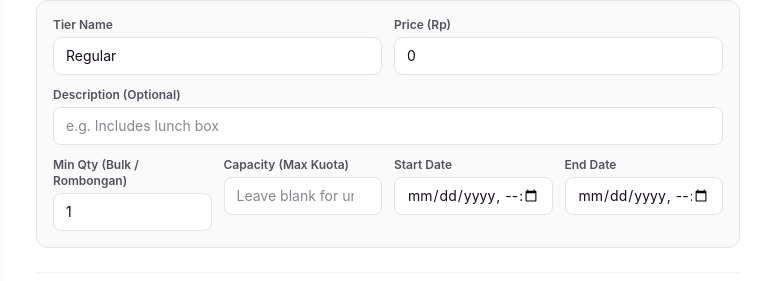
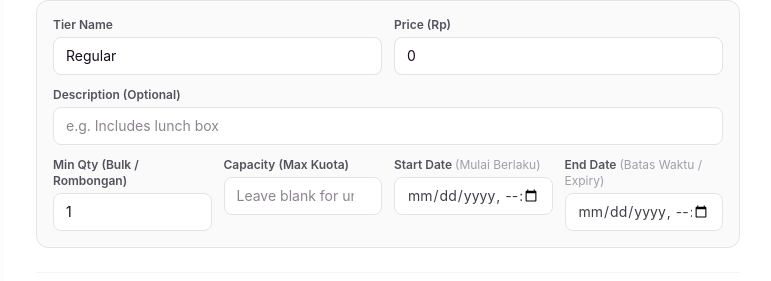
Before and after one commit to angeloxwidiyanto/go-wow-ministry-app, a Next.js app: page /admin/events/create in a window 1280 px wide. Shown: the part 1429-1710 px from the top of the page, without its empty margins (324-1095 px from the left). Built offline with nearby package versions, Linux system fonts and the light colour scheme; no server answers.

Commit message:
feat: restore ticket tier expiration and validity date controls in admin forms and public pages

```diff
--- a/src/app/[slug]/page.tsx
+++ b/src/app/[slug]/page.tsx
@@ -219,11 +219,20 @@ export default async function EventLandingPage({ params }: { params: Promise<{ s
             <section className="scroll-mt-32" id="tickets">
               <h2 className="text-4xl font-headline font-bold text-zinc-900 mb-8 text-center border-b pb-6">Ticket Packages</h2>
               <div className="grid grid-cols-1 md:grid-cols-2 gap-6">
-                {event.ticket_tiers.map((tier: any) => (
-                  <div key={tier.id} className="relative p-8 border border-zinc-200 rounded-3xl bg-white hover:border-primary/50 hover:shadow-[0_20px_40px_rgb(0,0,0,0.06)] hover:-translate-y-1 transition-all duration-300 flex flex-col justify-between group overflow-hidden">
+                {event.ticket_tiers.map((tier: any) => {
+                  const now = new Date();
+                  const isNotStarted = tier.start_date && new Date(tier.start_date) > now;
+                  const isExpired = tier.end_date && new Date(tier.end_date) < now;
+
+                  return (
+                    <div key={tier.id} className={`relative p-8 border rounded-3xl bg-white transition-all duration-300 flex flex-col justify-between group overflow-hidden ${isExpired || isNotStarted ? 'border-zinc-200 opacity-75' : 'border-zinc-200 hover:border-primary/50 hover:shadow-[0_20px_40px_rgb(0,0,0,0.06)] hover:-translate-y-1'}`}>
                       <div className="absolute top-0 right-0 w-40 h-40 bg-zinc-50 rounded-bl-full -z-10 group-hover:bg-primary/5 group-hover:scale-125 transition-all duration-500"></div>
                       <div>
+                        <div className="flex items-center justify-between gap-2">
                           <h4 className="text-2xl font-bold text-zinc-900">{tier.name}</h4>
+                          {isExpired && <span className="px-2.5 py-1 text-xs font-bold bg-red-100 text-red-700 rounded-full">Expired</span>}
+                          {isNotStarted && <span className="px-2.5 py-1 text-xs font-bold bg-amber-100 text-amber-700 rounded-full">Belum Mulai</span>}
+                        </div>
                         {tier.description && (
                           <p className="text-zinc-500 mt-2 mb-6 leading-relaxed bg-white/80">{tier.description}</p>
                         )}
@@ -235,10 +244,17 @@ export default async function EventLandingPage({ params }: { params: Promise<{ s
                          {tier.min_qty > 1 && <p className="flex items-center gap-2"><span className="material-symbols-outlined text-emerald-500 text-xl">group</span> Minimum {tier.min_qty} tickets required</p>}
                          {tier.max_qty && <p className="flex items-center gap-2"><span className="material-symbols-outlined text-primary text-xl">person_off</span> Maximum {tier.max_qty} tickets allowed</p>}
                          {tier.capacity && <p className="flex items-center gap-2"><span className="material-symbols-outlined text-amber-500 text-xl">hourglass_empty</span> Strictly limited slots</p>}
-                       {(!tier.min_qty || tier.min_qty <= 1) && !tier.max_qty && !tier.capacity && <p className="flex items-center gap-2"><span className="material-symbols-outlined text-emerald-500 text-xl">check_circle</span> Tickets Available</p>}
+                         {tier.end_date && !isExpired && (
+                           <p className="flex items-center gap-2 text-purple-700 font-semibold">
+                             <span className="material-symbols-outlined text-purple-600 text-xl">schedule</span>
+                             Berlaku s/d {new Date(tier.end_date).toLocaleDateString('id-ID', { day: 'numeric', month: 'short', year: 'numeric', hour: '2-digit', minute: '2-digit' })}
+                           </p>
+                         )}
+                         {(!tier.min_qty || tier.min_qty <= 1) && !tier.max_qty && !tier.capacity && !tier.end_date && <p className="flex items-center gap-2"><span className="material-symbols-outlined text-emerald-500 text-xl">check_circle</span> Tickets Available</p>}
                       </div>
                     </div>
-                ))}
+                  );
+                })}
               </div>
             </section>
           )
--- a/src/app/[slug]/register/RegisterClient.tsx
+++ b/src/app/[slug]/register/RegisterClient.tsx
@@ -11,6 +11,8 @@ type TicketTier = {
   min_qty: number;
   max_qty: number | null;
   description: string;
+  start_date?: string | null;
+  end_date?: string | null;
 };
 
 type Props = {
@@ -52,8 +54,18 @@ export default function RegisterClient({ eventId, eventTitle, eventSlug, ticketT
       return { id: null, name: "General", price: 0 };
     }
     const count = attendees.length;
+    const now = new Date();
+
+    // Filter out tiers that haven't started or have expired
+    const validTiers = ticketTiers.filter(tier => {
+      if (tier.start_date && new Date(tier.start_date) > now) return false;
+      if (tier.end_date && new Date(tier.end_date) < now) return false;
+      return true;
+    });
+
+    const poolToUse = validTiers.length > 0 ? validTiers : ticketTiers;
     // Sort tiers by min_qty descending to pick the highest eligible tier (e.g., group tier)
-    const sortedTiers = [...ticketTiers].sort((a, b) => b.min_qty - a.min_qty);
+    const sortedTiers = [...poolToUse].sort((a, b) => b.min_qty - a.min_qty);
     for (const tier of sortedTiers) {
       if (count >= tier.min_qty && (!tier.max_qty || count <= tier.max_qty)) {
         return tier;
@@ -333,11 +345,24 @@ export default function RegisterClient({ eventId, eventTitle, eventSlug, ticketT
             <div className="grid grid-cols-1 md:grid-cols-2 lg:grid-cols-3 gap-3 mb-6">
               {ticketTiers.map(tier => {
                 const isActive = activeTier?.id === tier.id;
+                const now = new Date();
+                const isNotStarted = tier.start_date && new Date(tier.start_date) > now;
+                const isExpired = tier.end_date && new Date(tier.end_date) < now;
+
                 return (
-                  <div key={tier.id} className={`p-4 rounded-xl border-2 transition-all ${isActive ? 'border-primary bg-primary/5 shadow-sm' : 'border-zinc-200 bg-white opacity-70'}`}>
-                    <h3 className={`font-headline text-sm ${isActive ? 'text-primary font-bold' : 'text-zinc-700'}`}>{tier.name}</h3>
+                  <div key={tier.id} className={`p-4 rounded-xl border-2 transition-all relative ${isExpired || isNotStarted ? 'border-zinc-200 bg-zinc-100/60 opacity-60' : isActive ? 'border-primary bg-primary/5 shadow-sm' : 'border-zinc-200 bg-white opacity-70'}`}>
+                    <div className="flex items-center justify-between gap-1">
+                      <h3 className={`font-headline text-sm ${isActive && !isExpired && !isNotStarted ? 'text-primary font-bold' : 'text-zinc-700'}`}>{tier.name}</h3>
+                      {isExpired && <span className="text-[10px] font-bold bg-red-100 text-red-700 px-1.5 py-0.5 rounded">Expired</span>}
+                      {isNotStarted && <span className="text-[10px] font-bold bg-amber-100 text-amber-700 px-1.5 py-0.5 rounded">Belum Mulai</span>}
+                    </div>
                     <p className="text-lg font-bold text-zinc-900 my-1">{formatIDR(tier.price)}</p>
                     <p className="text-xs text-zinc-500 line-clamp-2">{tier.description || 'Valid per person'}</p>
+                    {tier.end_date && !isExpired && (
+                      <p className="text-[10px] font-medium text-purple-700 mt-2 bg-purple-50 px-1.5 py-0.5 rounded inline-block">
+                        Berlaku s/d {new Date(tier.end_date).toLocaleDateString('id-ID', { day: 'numeric', month: 'short', year: 'numeric', hour: '2-digit', minute: '2-digit' })}
+                      </p>
+                    )}
                   </div>
                 );
               })}
--- a/src/app/admin/events/[id]/edit/EditEventClient.tsx
+++ b/src/app/admin/events/[id]/edit/EditEventClient.tsx
@@ -432,21 +432,25 @@ export default function EditEventClient({ event, parentEvents = [] }: { event: a
                         />
                       </div>
                       <div>
-                        <label className="block text-xs font-semibold text-zinc-600 mb-1">Start Date</label>
+                        <label className="block text-xs font-semibold text-zinc-600 mb-1">
+                          Start Date <span className="font-normal text-zinc-400">(Mulai Berlaku)</span>
+                        </label>
                         <input
                           value={formatWIBDatetimeLocal(tier.start_date)}
                           onChange={e => updateTicketTier(tier.id, 'start_date', e.target.value || null)}
                           type="datetime-local"
-                          className="w-full px-3 py-2 text-sm bg-white border border-zinc-200 rounded-lg focus:outline-none focus:ring-2 focus:ring-primary/20"
+                          className="w-full px-3 py-2 text-sm bg-white border border-zinc-200 rounded-lg focus:outline-none focus:ring-2 focus:ring-primary/20 text-zinc-700"
                         />
                       </div>
                       <div>
-                        <label className="block text-xs font-semibold text-zinc-600 mb-1">End Date</label>
+                        <label className="block text-xs font-semibold text-zinc-600 mb-1">
+                          End Date <span className="font-normal text-zinc-400">(Batas Waktu / Expiry)</span>
+                        </label>
                         <input
                           value={formatWIBDatetimeLocal(tier.end_date)}
                           onChange={e => updateTicketTier(tier.id, 'end_date', e.target.value || null)}
                           type="datetime-local"
-                          className="w-full px-3 py-2 text-sm bg-white border border-zinc-200 rounded-lg focus:outline-none focus:ring-2 focus:ring-primary/20"
+                          className="w-full px-3 py-2 text-sm bg-white border border-zinc-200 rounded-lg focus:outline-none focus:ring-2 focus:ring-primary/20 text-zinc-700"
                         />
                       </div>
                     </div>
--- a/src/app/admin/events/create/CreateEventClient.tsx
+++ b/src/app/admin/events/create/CreateEventClient.tsx
@@ -429,21 +429,25 @@ export default function CreateEventClient({ parentEvents = [] }: { parentEvents?
                         />
                       </div>
                       <div>
-                        <label className="block text-xs font-semibold text-zinc-600 mb-1">Start Date</label>
+                        <label className="block text-xs font-semibold text-zinc-600 mb-1">
+                          Start Date <span className="font-normal text-zinc-400">(Mulai Berlaku)</span>
+                        </label>
                         <input
                           value={formatWIBDatetimeLocal(tier.start_date)}
                           onChange={e => updateTicketTier(tier.id, 'start_date', e.target.value || null)}
                           type="datetime-local"
-                          className="w-full px-3 py-2 text-sm bg-white border border-zinc-200 rounded-lg focus:outline-none focus:ring-2 focus:ring-primary/20"
+                          className="w-full px-3 py-2 text-sm bg-white border border-zinc-200 rounded-lg focus:outline-none focus:ring-2 focus:ring-primary/20 text-zinc-700"
                         />
                       </div>
                       <div>
-                        <label className="block text-xs font-semibold text-zinc-600 mb-1">End Date</label>
+                        <label className="block text-xs font-semibold text-zinc-600 mb-1">
+                          End Date <span className="font-normal text-zinc-400">(Batas Waktu / Expiry)</span>
+                        </label>
                         <input
                           value={formatWIBDatetimeLocal(tier.end_date)}
                           onChange={e => updateTicketTier(tier.id, 'end_date', e.target.value || null)}
                           type="datetime-local"
-                          className="w-full px-3 py-2 text-sm bg-white border border-zinc-200 rounded-lg focus:outline-none focus:ring-2 focus:ring-primary/20"
+                          className="w-full px-3 py-2 text-sm bg-white border border-zinc-200 rounded-lg focus:outline-none focus:ring-2 focus:ring-primary/20 text-zinc-700"
                         />
                       </div>
                     </div>
```
Lines whose indentation alone changed are shown as unchanged.
